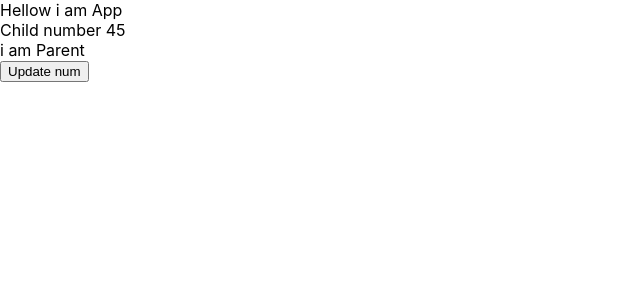
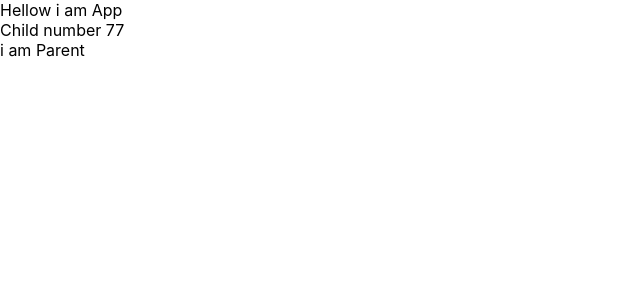
Before and after one commit to taybaBa/ReactPractice, a React (Create React App) app: page / in a window 1280 px wide. Shown: the top 300 px of the page, without its empty margins (0-640 px from the left). Built offline with nearby package versions, Linux system fonts and the light colour scheme.

Commit message:
created ValueContext class

```diff
--- a/src/App.js
+++ b/src/App.js
@@ -1,17 +1,20 @@
 import React ,{useState} from 'react';
 // import logo from './logo.svg';
 import './App.css';
-
+ import ValueContext from './ValueContext.js'
   import Parent from './Parent'
 function App() {
-  let [number,setNumber]= useState(45);
+  //let [number,setNumber]= useState(45);
+  let value=77
   return  (
+    <ValueContext.Provider value={value}>
     <div>
        Hellow i am App
-       <Parent num={number}></Parent>
-       <button onClick={()=>{setNumber(++number)}} > Update num</button>
+       <Parent ></Parent>
+       {/* <button onClick={()=>{setNumber(++number)}} > Update num</button> */}
 
-    </div> )
+    </div>
+    </ValueContext.Provider>)
 
 }
 
--- a/src/Child.js
+++ b/src/Child.js
@@ -1,13 +1,16 @@
-import React from 'react';
+import React ,{useContext}from 'react';
 // import logo from './logo.svg';
 import './App.css';
+import ValueContext from './ValueContext';
 
 
 function Child(props) {
+
+  let value=useContext(ValueContext);
   return  (
     <div>
 
-  <div> Child number {props.num}</div>
+  <div> Child number {value}</div>
     </div> )
 
 }
--- a/src/Parent.js
+++ b/src/Parent.js
@@ -7,7 +7,7 @@
 function Parent(props) {
   return  (
     <div>
-       <Child num={props.num}></Child>
+       <Child></Child>
       <div>i am  Parent</div>
     </div> )
 
--- /dev/null
+++ b/src/ValueContext.js
@@ -0,0 +1,3 @@
+import React from 'react';
+const ValueContext =React.createContext(45)
+export default ValueContext;
```
